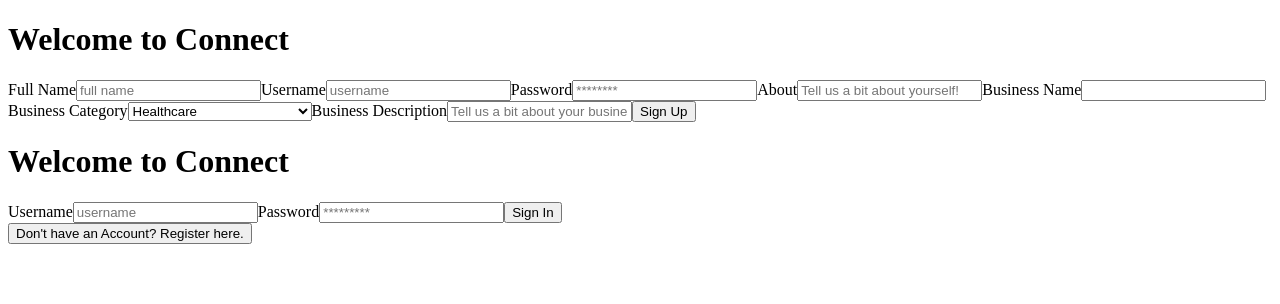
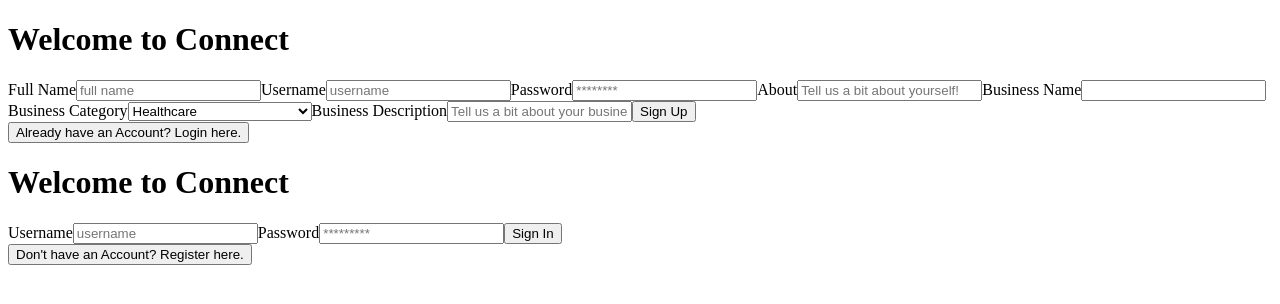
Before and after one commit to Helder-Lucau/Connect, a React (Create React App) app: page / in a window 1280 px wide. Shown: the top 304 px of the page. Built offline with nearby package versions, Linux system fonts and the light colour scheme.

Commit message:
login & investee registration form updated

```diff
--- a/src/components/InvesteeSignUp.js
+++ b/src/components/InvesteeSignUp.js
@@ -2,7 +2,7 @@ import React from "react"
 import { useState } from "react"
 
 
-function InvesteeSignUp () {
+function InvesteeSignUp() {
 
     const [name, setName] = useState('')
     const [username, setUsername] = useState('')
@@ -20,30 +20,31 @@ function InvesteeSignUp () {
     const handleBusinessCategory = (e) => setBusinessCategory(e.target.value)
     const handleBusinessDescription = (e) => setBusinessDescription(e.target.value)
 
-    function handleSubmit(e){
+    function handleSubmit(e) {
         e.preventDefault()
         console.log(name)
     }
 
 
     return (
+        <>
             <form className="investeesignupform" onSubmit={handleSubmit} >
                 <h1>Welcome to Connect</h1>
 
                 <label htmlFor="name"> Full Name</label>
-            <input value={name} onChange={handleName} type="name" placeholder="full name" id="name"/>
+                <input value={name} onChange={handleName} type="name" placeholder="full name" id="name" />
 
                 <label htmlFor="username">Username</label>
-            <input value={username} onChange={handleUsername} type="username" placeholder="username" id="username"/>
+                <input value={username} onChange={handleUsername} type="username" placeholder="username" id="username" />
 
                 <label htmlFor="password">Password</label>
-            <input value={password} onChange={handlePassword} type="password" placeholder="********"id="password"/>
+                <input value={password} onChange={handlePassword} type="password" placeholder="********" id="password" />
 
                 <label htmlFor="about">About</label>
-            <input value={about} onChange={handleAbout} type="text" placeholder="Tell us a bit about yourself!" id="about"/>
+                <input value={about} onChange={handleAbout} type="text" placeholder="Tell us a bit about yourself!" id="about" />
 
                 <label htmlFor="businessName">Business Name</label>
-            <input value={businessName} onChange={handleBusinessName} type="text" id="businessName"/>
+                <input value={businessName} onChange={handleBusinessName} type="text" id="businessName" />
 
                 <label htmlFor="businessCategory">Business Category</label>
                 {/* <input type="text" id="businessCategory"/> */}
@@ -56,7 +57,7 @@ function InvesteeSignUp () {
                 </select>
 
                 <label htmlFor="businessDescription">Business Description</label>
-            <input value={businessDescription} onChange={handleBusinessDescription} type="text" placeholder="Tell us a bit about your business/ business idea!" id="businesDescription"/>
+                <input value={businessDescription} onChange={handleBusinessDescription} type="text" placeholder="Tell us a bit about your business/ business idea!" id="businesDescription" />
 
                 <button type="submit" >Sign Up</button>
 
@@ -66,13 +67,12 @@ function InvesteeSignUp () {
                 <option value= "investor">Investor</option>
                 <option value="investee">Investee</option>
             </select> */}
-
-
-
                 {/* <input type="submit" value="Sign Up" /> */}
-
             </form>
 
+            <button>Already have an Account? Login here.</button>
+
+        </>
     )
 }
 
```
Lines whose indentation alone changed are shown as unchanged.
